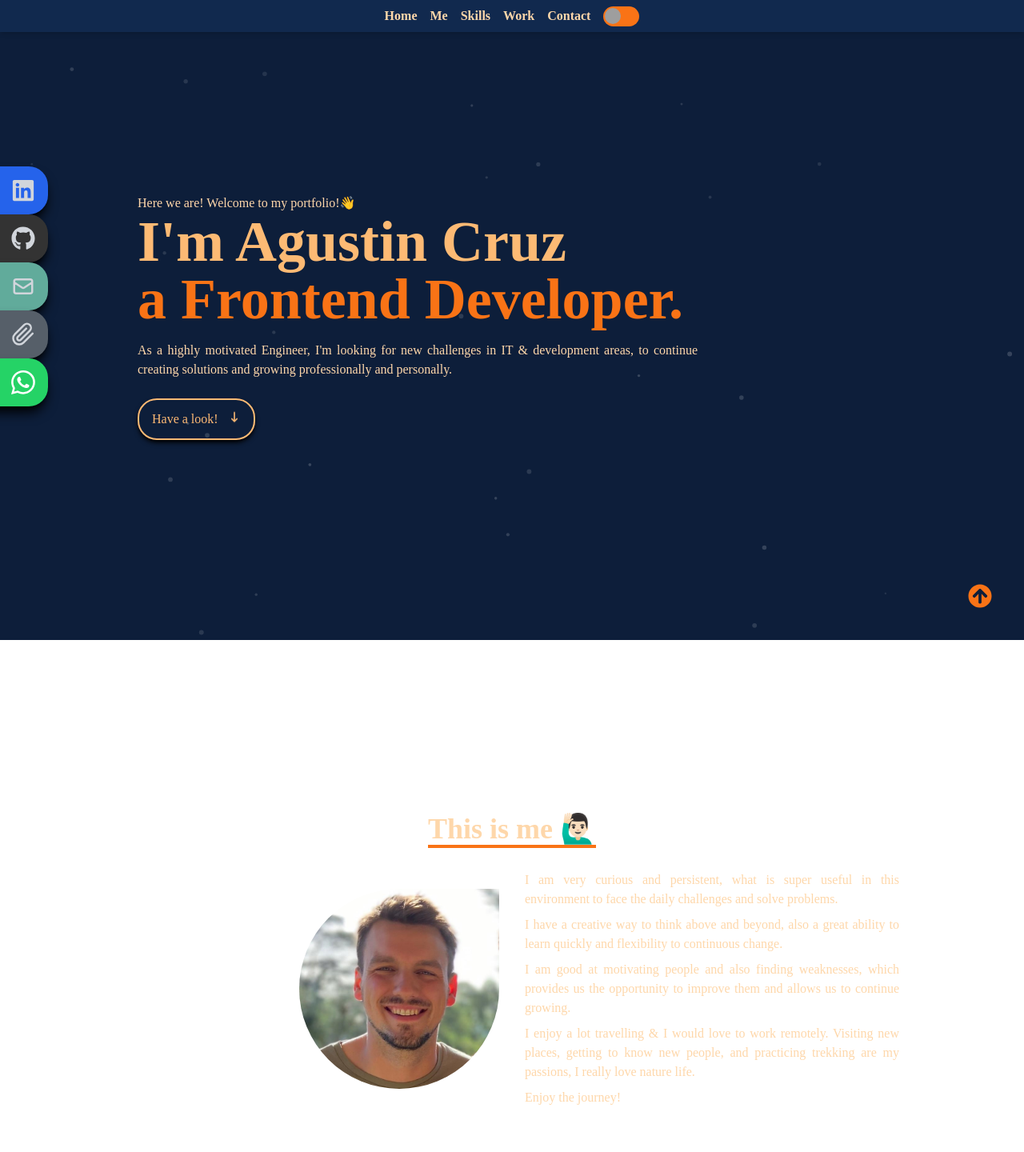
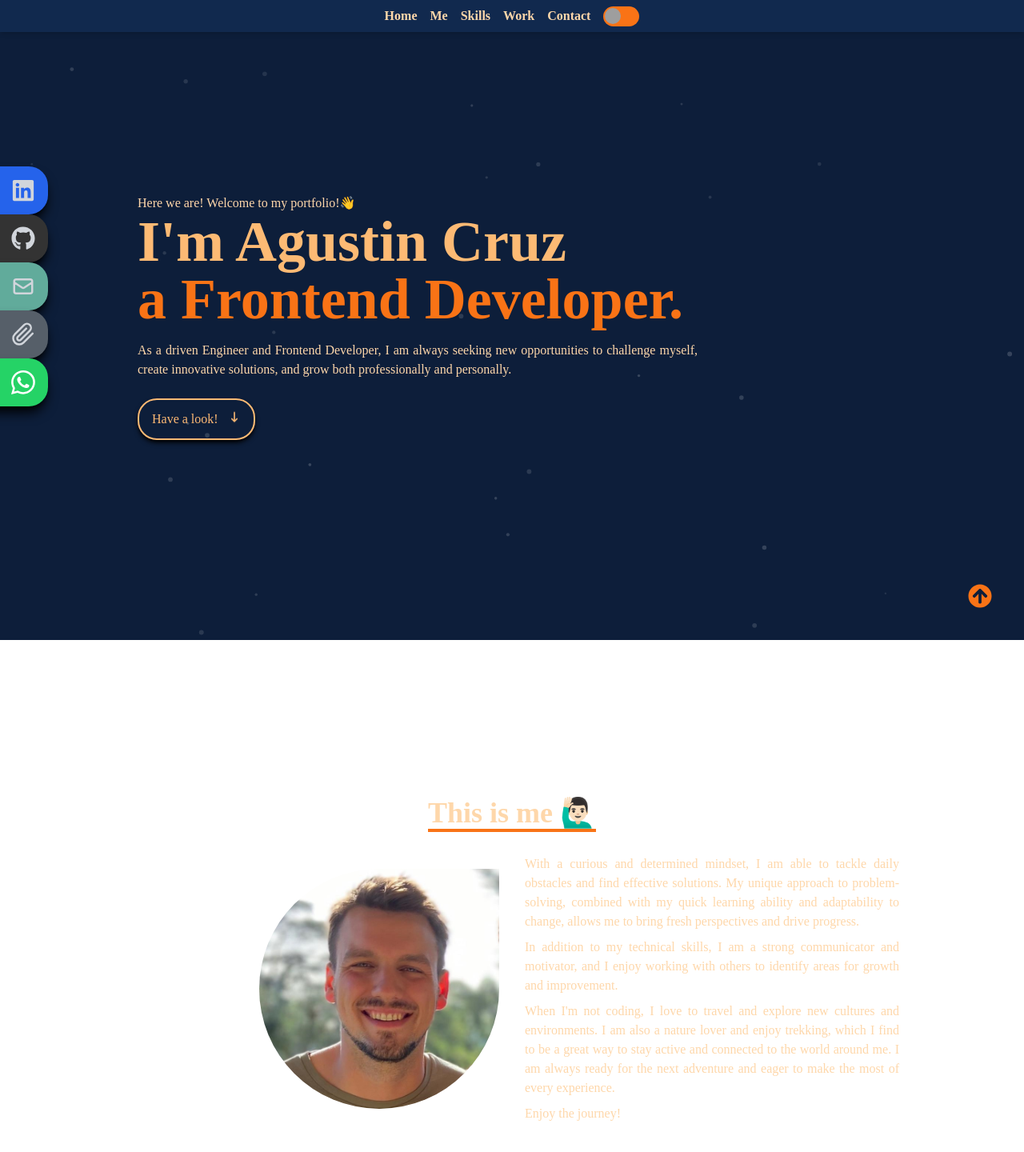
Before and after one commit to kbcruz6/portfolio-react-tw, a React (Create React App) app: page / in a window 1280 px wide. Shown: the top 1440 px of the page at 80% size. Built offline with nearby package versions, Linux system fonts and the light colour scheme; grey boxes are pictures that could not be loaded.

Commit message:
aboutme text

```diff
--- a/src/components/About.jsx
+++ b/src/components/About.jsx
@@ -24,7 +24,7 @@ const About = () => {
             >
               <img
                 src={profileImg}
-                className="w-[200px] shadow-lg dark:shadow-none shadow-slate-600 sm:w-[250px] sm:h-[250px] h-[200px] rounded-br-full sm:rounded-bl-full rounded-tl-full sm:rounded-tr-none rounded-tr-full rounded-bl-none flex"
+                className="w-[200px] shadow-lg dark:shadow-none shadow-slate-600 sm:w-[300px] sm:h-[300px] h-[200px] rounded-br-full sm:rounded-bl-full rounded-tl-full sm:rounded-tr-none rounded-tr-full rounded-bl-none flex"
               ></img>
             </div>
             <div
@@ -34,24 +34,24 @@ const About = () => {
               className="text-justify"
             >
               <p>
-                I am very curious and persistent, what is super useful in this
-                environment to face the daily challenges and solve problems.{" "}
+                With a curious and determined mindset, I am able to tackle daily
+                obstacles and find effective solutions. My unique approach to
+                problem-solving, combined with my quick learning ability and
+                adaptability to change, allows me to bring fresh perspectives
+                and drive progress.{" "}
                 <p className="my-2">
-                  I have a creative way to think above and beyond, also a great
-                  ability to learn quickly and flexibility to continuous change.
+                  In addition to my technical skills, I am a strong communicator
+                  and motivator, and I enjoy working with others to identify
+                  areas for growth and improvement.
                 </p>
                 <p className="my-2">
-                  I am good at motivating people and also finding weaknesses,
-                  which provides us the opportunity to improve them and allows
-                  us to continue growing.
+                  When I'm not coding, I love to travel and explore new cultures
+                  and environments. I am also a nature lover and enjoy trekking,
+                  which I find to be a great way to stay active and connected to
+                  the world around me. I am always ready for the next adventure
+                  and eager to make the most of every experience.
                 </p>
-                <p>
-                  I enjoy a lot travelling & I would love to work remotely.
-                  Visiting new places, getting to know new people, and
-                  practicing trekking are my passions, I really love nature
-                  life.
-                </p>
-                <p className="mt-2">Enjoy the journey!</p>
+                <p>Enjoy the journey!</p>
               </p>
             </div>
           </div>
--- a/src/components/Home.jsx
+++ b/src/components/Home.jsx
@@ -23,9 +23,9 @@ const Home = () => {
             a Frontend Developer.
           </h2>
           <p className="py-4 max-w-[700px] text-justify">
-            As a highly motivated Engineer, I'm looking for new challenges in IT
-            & development areas, to continue creating solutions and growing
-            professionally and personally.
+            As a driven Engineer and Frontend Developer, I am always seeking new
+            opportunities to challenge myself, create innovative solutions, and
+            grow both professionally and personally.
           </p>
           <div>
             <Link to="about" smooth={true} duration={500}>
```
